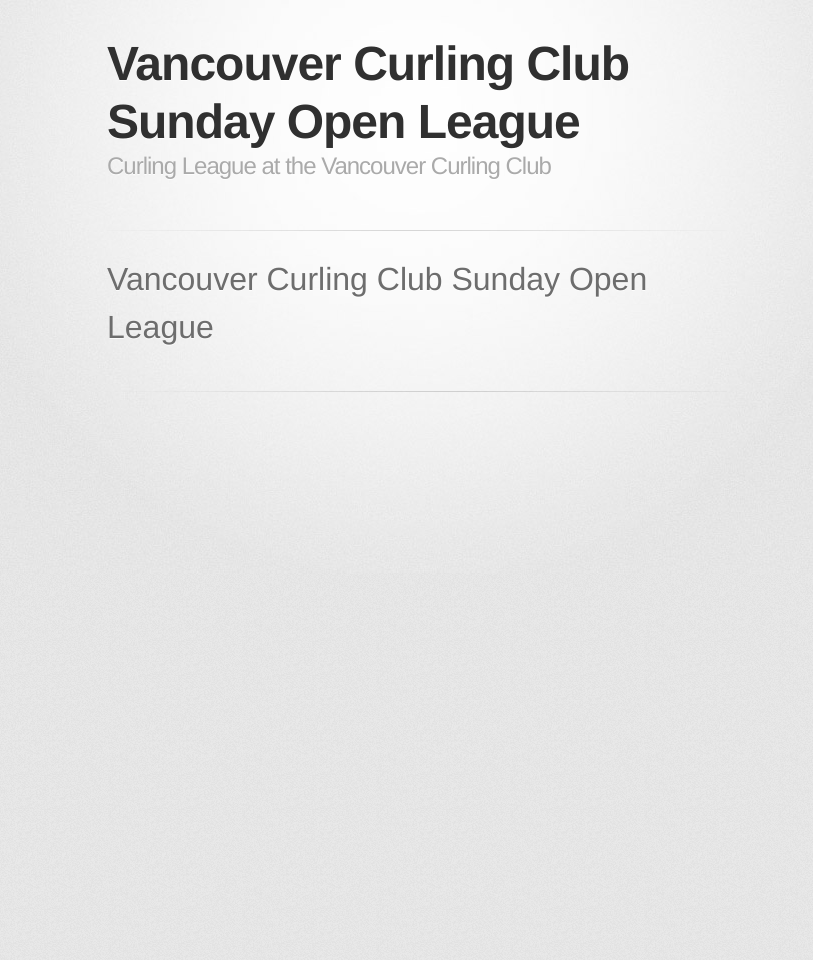
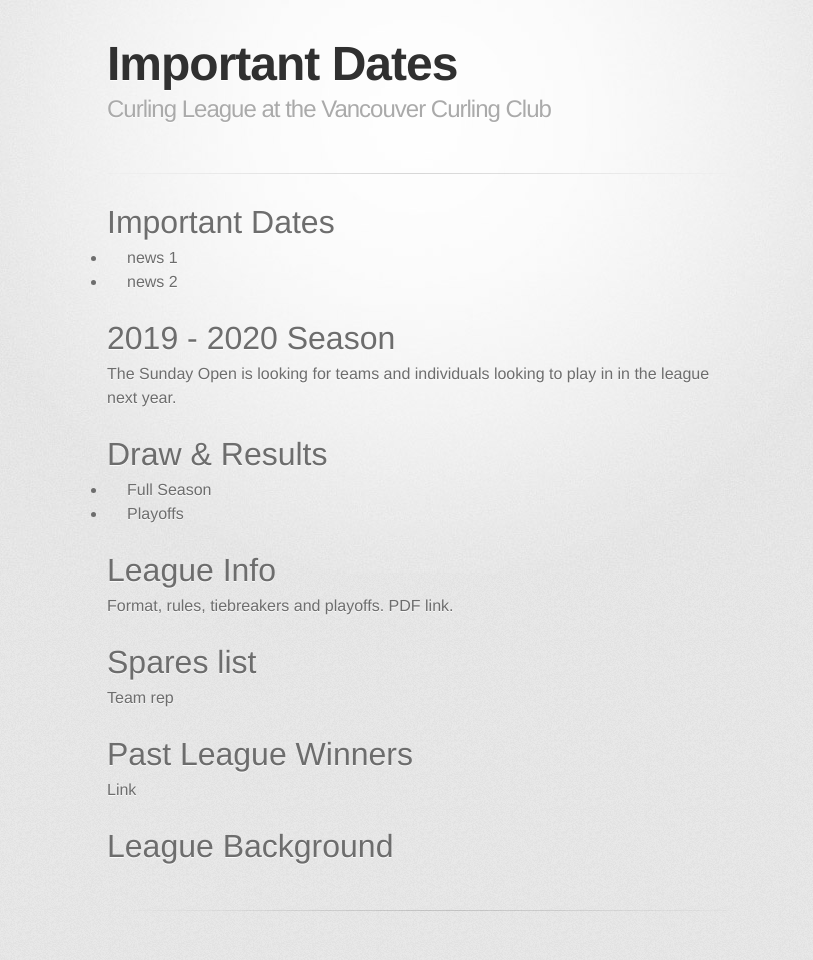
Before and after one commit to adsgray/vccsundayopen.club-new, a Jekyll site: the page built from index.md, in a window 1280 px wide. Shown: the whole page, without its empty margins (223-1036 px from the left). Built offline with Jekyll 4.4.1, drawn with Linux system fonts in a browser that asks for light colours; some web fonts are replaced; our own code applies the rules of GitHub Pages for plain Markdown files; before the commit the page ends 900 px from its top, so only the background shows below that.

Commit message:
past champs

```diff
--- a/index.md
+++ b/index.md
@@ -1 +1,22 @@
-# Vancouver Curling Club Sunday Open League
+
+# Important Dates
+* news 1
+* news 2
+
+# 2019 - 2020 Season
+The Sunday Open is looking for teams and individuals looking to play in in the league next year.
+
+# Draw & Results
+* Full Season
+* Playoffs
+
+# League Info
+Format, rules, tiebreakers and playoffs. PDF link.
+
+# Spares list
+Team rep
+
+# Past League Winners
+Link
+
+# League Background
```
Also changed, not shown: pastchamps.md (added, +107 -0 lines).
